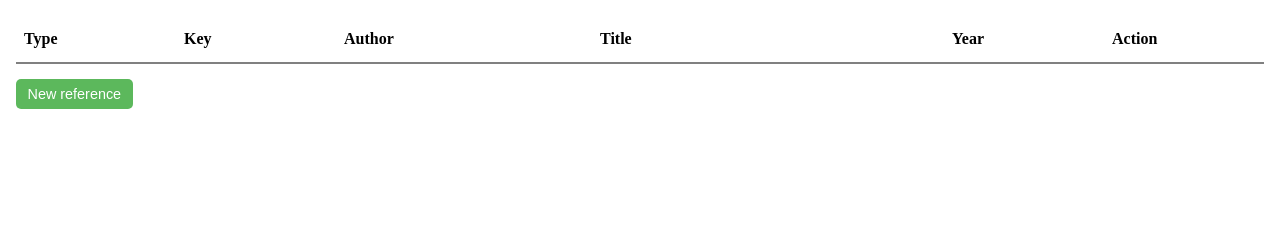
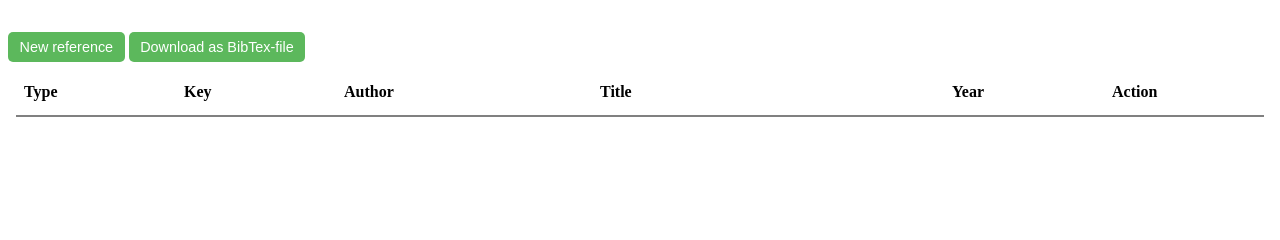
Before and after one commit to tkhnhy/BibTex-Miniprojekti, a Flask app: template src/templates/index.html in a window 1280 px wide. Shown: the part 83-323 px from the top of the page. Run offline with Flask 3, Linux system fonts and the light colour scheme; the template is opened without the code that fills it, so the values that code supplies are empty.

Commit message:
BibTex file generation added.

```diff
--- a/src/app.py
+++ b/src/app.py
@@ -1,4 +1,5 @@
-from flask import redirect, render_template, request, jsonify, flash
+import io
+from flask import redirect, render_template, request, jsonify, flash, send_file
 from db_helper import reset_db
 from entities.reference import COMMON_BIBTEX_FIELDS, ReferenceType
 from repositories.reference_repository import get_references, create_reference, get_reference_by_key, delete_reference
@@ -61,6 +62,31 @@ def route_delete_reference(reference_key):
         flash(f"Error deleting reference: {error}")
     return redirect("/")
 
+@app.route("/download_bib")
+def download_bib():
+    try:
+        #Since flask cannot send python objects, we just get our references again here.
+        #If filtered generation is needed later this is to be edited
+        references = get_references()
+    except Exception as error:
+        flash("Could not fetch references: " + str(error))
+        references = []
+
+    bibtex_content = "\n\n".join(str(r) for r in references)
+
+    #Turn the bibtex_content string into a file-like object, so it can be sent.
+    buffer = io.BytesIO()
+    buffer.write(bibtex_content.encode("utf-8"))
+    buffer.seek(0)
+
+    #Flasks own send_file function, save pop-up and location depends on browser settings.
+    return send_file(
+        buffer,
+        as_attachment=True,
+        download_name="references.bib",
+        mimetype="application/x-bibtex"
+    )
+
 # testausta varten oleva reitti
 if test_env:
     @app.route("/reset_db")
--- a/src/templates/index.html
+++ b/src/templates/index.html
@@ -21,6 +21,16 @@ My references
 <div class="reference-count">
   Number of references: {{ amount }}
 </div>
+
+<div>
+    <button onclick="location.href='/new_reference'" class="button-green" style="margin-top: 15px;">
+        New reference
+    </button>
+    <button onclick="location.href='/download_bib'" class="button-green" style="margin-top: 15px;">
+        Download as BibTex-file
+    </button>
+</div>
+
 
 <div class="table-container">
     <!-- Table header -->
@@ -59,12 +69,6 @@ My references
         </div>
     </div>
     {% endfor %}
-
-    <div>
-        <button onclick="location.href='/new_reference'" class="button-green" style="margin-top: 15px;">
-            New reference
-        </button>
-    </div>
 </div>
 
 {% endblock %}
```
Also changed, not shown: src/entities/reference.py (+7 -1 lines).
